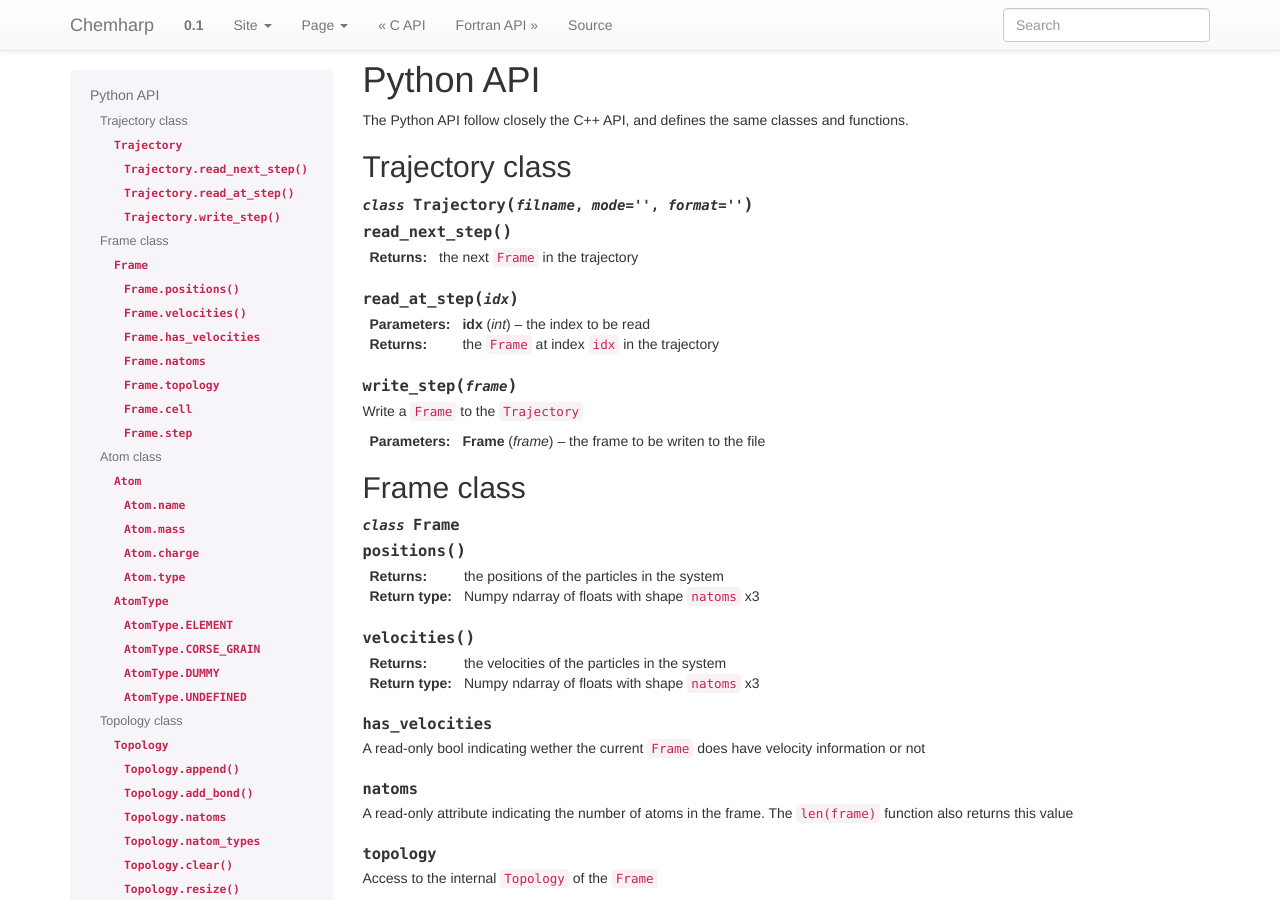
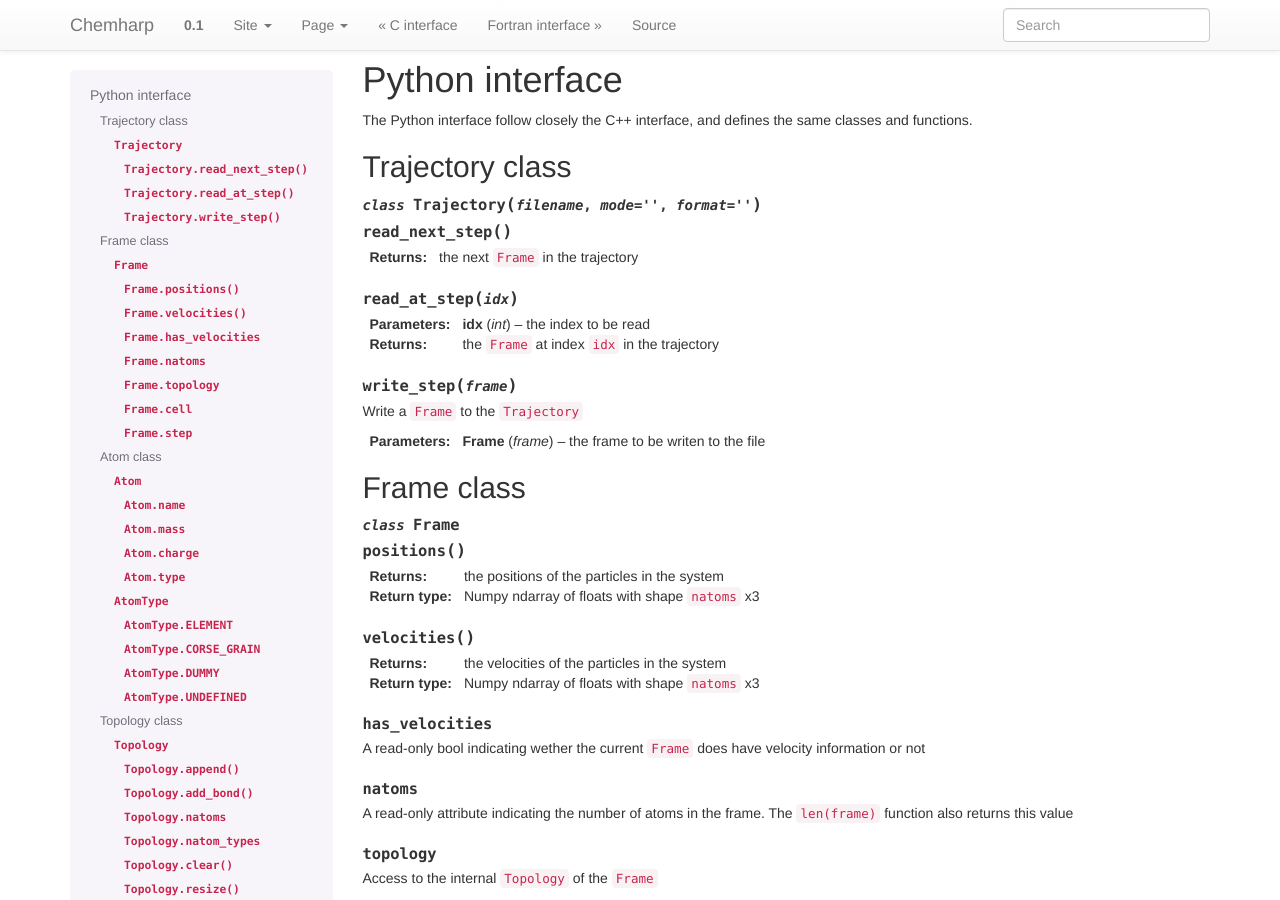
Before and after one commit to chemfiles/chemfiles, a Sphinx documentation site: the page built from doc/bindings/python-api.rst, in a window 1280 px wide and 900 px high. Built offline with Sphinx 7.4.7, drawn with Linux system fonts in a browser that asks for light colours; some of the changed text lies outside the part shown.

Commit message:
[doc] Rename API => interface

```diff
--- a/doc/bindings/c-api.rst
+++ b/doc/bindings/c-api.rst
@@ -1,7 +1,7 @@
-C API
-=====
+C interface
+===========
 
-The C API is define in the ``chemharp.h`` header, which should be included in
+The C interface is define in the ``chemharp.h`` header, which should be included in
 all the programs using Chemharp. All the functions and enums have a ``chrp_``
 prefix indicating the provenance of the functions. The types are defined as
 opaque pointer types, in all caps. The following types are defined:
--- a/doc/bindings/cpp-api.rst
+++ b/doc/bindings/cpp-api.rst
@@ -1,12 +1,12 @@
-C++ API
-=======
+C++ interface
+=============
 
 
-The full public C++ API is contained in the ``Chemharp.hpp`` header, which should
+The full public C++ interface is contained in the ``Chemharp.hpp`` header, which should
 be included in all the programs using Chemharp. All the classes are in the
 ``harp`` namespace, so you may want to use ``using namespace harp;`` at the
 begining of your program in order to bring all the class in the main namespace.
 
 
 No macro are defined, and all the classes are described in the :ref:`classes-reference`
-section, which is the main reference for the C++ API.
+section, which is the main documentation reference for the C++ interface.
--- a/doc/bindings/fortran-api.rst
+++ b/doc/bindings/fortran-api.rst
@@ -1,4 +1,4 @@
-Fortran API
-===========
+Fortran interface
+=================
 
 .. TODO:: document the fortran API
--- a/doc/bindings/python-api.rst
+++ b/doc/bindings/python-api.rst
@@ -1,13 +1,13 @@
-Python API
-==========
+Python interface
+================
 
-The Python API follow closely the C++ API, and defines the same classes and
-functions.
+The Python interface follow closely the C++ interface, and defines the same
+classes and functions.
 
 Trajectory class
 ----------------
 
-.. py:class:: Trajectory(filname, mode="", format="")
+.. py:class:: Trajectory(filename, mode="", format="")
 
     .. py:method:: read_next_step()
 
--- a/doc/index.rst
+++ b/doc/index.rst
@@ -24,7 +24,7 @@ to re-use it as needed.
 .. note::
 
     Chemharp is still is alpha stage, and no backward compatibility is assured.
-    I hope I can reach a stable API pretty soon, once it have been validated on
+    I hope I can reach a stable interface pretty soon, once it have been validated on
     various formats.
 
 User manual
--- a/doc/overview.rst
+++ b/doc/overview.rst
@@ -10,7 +10,7 @@ them are described in this section.
     :align: center
 
 They are various way of interacting with these types, all of them being described
-in the :ref:`classes-reference` section for the C++ API. All the bindings may not
+in the :ref:`classes-reference` section for the C++ interface. All the bindings may not
 provide all the functionalities, so if something is missing, just
 `ask for it! <https://github.com/Luthaf/Chemharp/issues/new>`_
 
```
